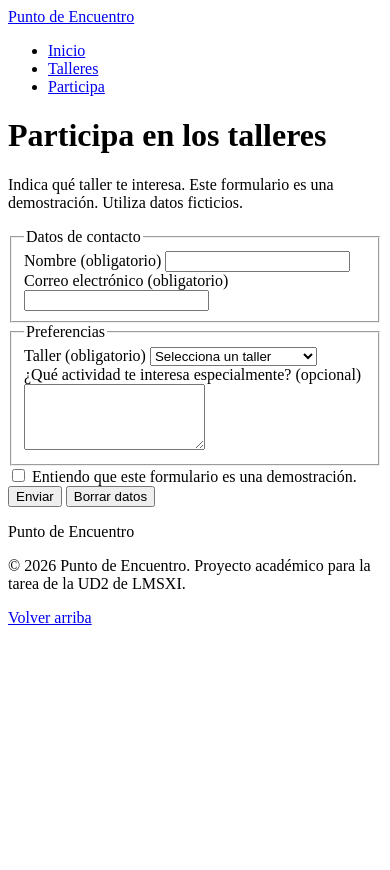
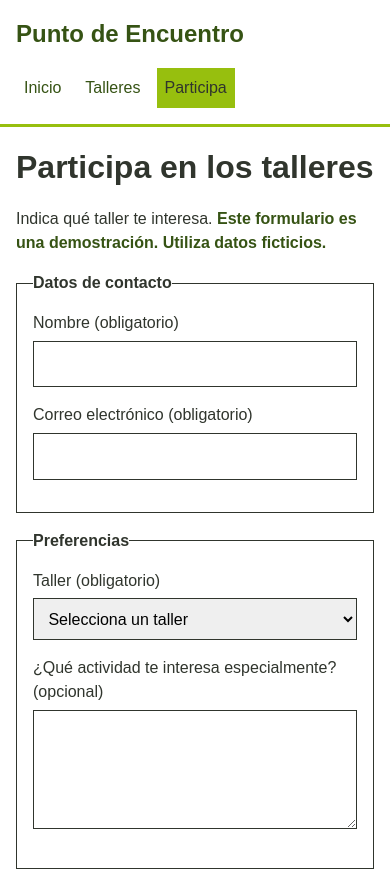
Before and after one commit to letivsan/punto-de-encuentro, a plain HTML site: page participa.html in a window 390 px wide. Shown: the top 870 px of the page. Before the commit the page ends 844 px from the top, so only its background shows below. Drawn offline with Linux system fonts and the light colour scheme.

Commit message:
simplify page classes and add mobile-first styles

```diff
--- /dev/null
+++ b/css/styles.css
@@ -0,0 +1,182 @@
+:root {
+  --color-g: #97BF0E;
+  --color-gd: #365314;
+  --color-grey: #30352D;
+  --color-w: #FFFFFF;
+
+  --font-text: Arial, sans-serif;
+  --font-S: 1rem;
+  --font-M: 1.5rem;
+  --font-L: 2rem;
+}
+
+* {
+  margin: 0;
+  padding: 0;
+  box-sizing: border-box;
+}
+
+body {
+  background-color: var(--color-w);
+  color: var(--color-grey);
+  font-family: var(--font-text);
+  font-size: var(--font-S);
+  line-height: 1.5;
+}
+
+header, main, footer {
+  max-width: 1100px;
+  margin: 0 auto;
+  padding: 1rem;
+}
+
+header {
+  border-bottom: 3px solid var(--color-g);
+}
+
+footer {
+  border-top: 1px solid var(--color-grey);
+}
+
+h1 {
+  font-size: var(--font-L);
+}
+
+h2 {
+  font-size: var(--font-M);
+}
+
+h3 {
+  font-size: var(--font-S);
+}
+
+h1, h2, h3, p, .seccion,
+fieldset, .campo, .lista, .aceptacion {
+  margin-bottom: 1rem;
+}
+
+a {
+  color: var(--color-gd);
+}
+
+.marca, .menu-enlace, .boton {
+  text-decoration: none;
+}
+
+.marca {
+  display: inline-block;
+  margin-bottom: 1rem;
+  font-size: var(--font-M);
+  font-weight: bold;
+}
+
+.menu {
+  display: flex;
+  flex-wrap: wrap;
+  gap: 0.5rem;
+  list-style: none;
+}
+
+.menu-enlace {
+  display: block;
+  padding: 0.5rem;
+}
+
+.actual {
+  background-color: var(--color-g);
+  color: var(--color-grey);
+}
+
+.bloque {
+  padding: 1rem;
+  border: 1px solid var(--color-grey);
+  background-color: var(--color-w);
+}
+
+.contenido-principal, .tarjetas {
+  display: flex;
+  flex-direction: column;
+  gap: 1rem;
+}
+
+.lista {
+  padding-left: 1.5rem;
+}
+
+.control, .boton {
+  font: inherit;
+}
+
+.boton {
+  display: inline-block;
+  padding: 0.65rem 1rem;
+  border: 1px solid var(--color-gd);
+  background-color: var(--color-gd);
+  color: var(--color-w);
+  cursor: pointer;
+}
+
+.boton:hover {
+  background-color: var(--color-g);
+  color: var(--color-grey);
+}
+
+.tabla-scroll {
+  overflow-x: auto;
+}
+
+table {
+  width: 100%;
+  border-collapse: collapse;
+  background-color: var(--color-w);
+}
+
+caption {
+  padding-bottom: 0.5rem;
+  text-align: left;
+}
+
+th, td {
+  padding: 0.5rem;
+  border: 1px solid var(--color-grey);
+  text-align: left;
+}
+
+thead {
+  background-color: var(--color-gd);
+  color: var(--color-w);
+}
+
+form {
+  max-width: 650px;
+}
+
+legend {
+  font-weight: bold;
+}
+
+.etiqueta {
+  display: block;
+  margin-bottom: 0.35rem;
+}
+
+.control {
+  width: 100%;
+  padding: 0.65rem;
+  border: 1px solid var(--color-grey);
+}
+
+textarea {
+  resize: vertical;
+}
+
+.aceptacion {
+  display: flex;
+  align-items: flex-start;
+  gap: 0.5rem;
+}
+
+.nota {
+  color: var(--color-gd);
+  font-weight: bold;
+}
--- a/participa.html
+++ b/participa.html
@@ -8,23 +8,28 @@
       content="Formulario de participación en los talleres de Punto de Encuentro."
     />
     <title>Participa | Punto de Encuentro</title>
-    <link rel="stylesheet" href="css/estilos.css" />
+    <link rel="stylesheet" href="css/styles.css" />
   </head>
 
   <body>
     <header id="inicio">
-      <a href="index.html">Punto de Encuentro</a>
+      <a class="marca" href="index.html">Punto de Encuentro</a>
 
       <nav aria-label="Navegación principal">
-        <ul>
+        <ul class="menu">
           <li>
-            <a href="index.html">Inicio</a>
+            <a class="menu-enlace" href="index.html">Inicio</a>
           </li>
           <li>
-            <a href="talleres.html">Talleres</a>
+            <a class="menu-enlace" href="talleres.html">Talleres</a>
           </li>
           <li>
-            <a href="participa.html" aria-current="page">Participa</a>
+            <a
+              class="menu-enlace actual"
+              href="participa.html"
+              aria-current="page"
+              >Participa</a
+            >
           </li>
         </ul>
       </nav>
@@ -39,27 +44,42 @@
         </span>
       </p>
 
+      <!-- El envío de demostración abre gracias.html. -->
       <form action="gracias.html" method="get">
-        <fieldset>
+        <fieldset class="bloque">
           <legend>Datos de contacto</legend>
 
           <div class="campo">
-            <label for="nombre">Nombre (obligatorio)</label>
-            <input type="text" id="nombre" name="nombre" required />
+            <label class="etiqueta" for="nombre"> Nombre (obligatorio) </label>
+            <input
+              class="control"
+              type="text"
+              id="nombre"
+              name="nombre"
+              required
+            />
           </div>
 
           <div class="campo">
-            <label for="correo">Correo electrónico (obligatorio)</label>
-            <input type="email" id="correo" name="correo" required />
+            <label class="etiqueta" for="correo">
+              Correo electrónico (obligatorio)
+            </label>
+            <input
+              class="control"
+              type="email"
+              id="correo"
+              name="correo"
+              required
+            />
           </div>
         </fieldset>
 
-        <fieldset>
+        <fieldset class="bloque">
           <legend>Preferencias</legend>
 
           <div class="campo">
-            <label for="taller">Taller (obligatorio)</label>
-            <select id="taller" name="taller" required>
+            <label class="etiqueta" for="taller"> Taller (obligatorio) </label>
+            <select class="control" id="taller" name="taller" required>
               <option value="">Selecciona un taller</option>
               <option value="orientacion">Orientación a la realidad</option>
               <option value="estimulacion">Estimulación cognitiva</option>
@@ -68,14 +88,19 @@
           </div>
 
           <div class="campo">
-            <label for="comentarios">
+            <label class="etiqueta" for="comentarios">
               ¿Qué actividad te interesa especialmente? (opcional)
             </label>
-            <textarea id="comentarios" name="comentarios" rows="4"></textarea>
+            <textarea
+              class="control"
+              id="comentarios"
+              name="comentarios"
+              rows="4"
+            ></textarea>
           </div>
         </fieldset>
 
-        <div class="campo">
+        <div class="aceptacion">
           <input
             type="checkbox"
             id="demostracion"
@@ -88,8 +113,8 @@
           </label>
         </div>
 
-        <button type="submit">Enviar</button>
-        <button type="reset">Borrar datos</button>
+        <button class="boton" type="submit">Enviar</button>
+        <button class="boton" type="reset">Borrar datos</button>
       </form>
     </main>
 
```
Also changed, not shown: gracias.html (+11 -10 lines), index.html (+23 -18 lines), talleres.html (+16 -9 lines), css/estilos.css (deleted), 1 other file.
